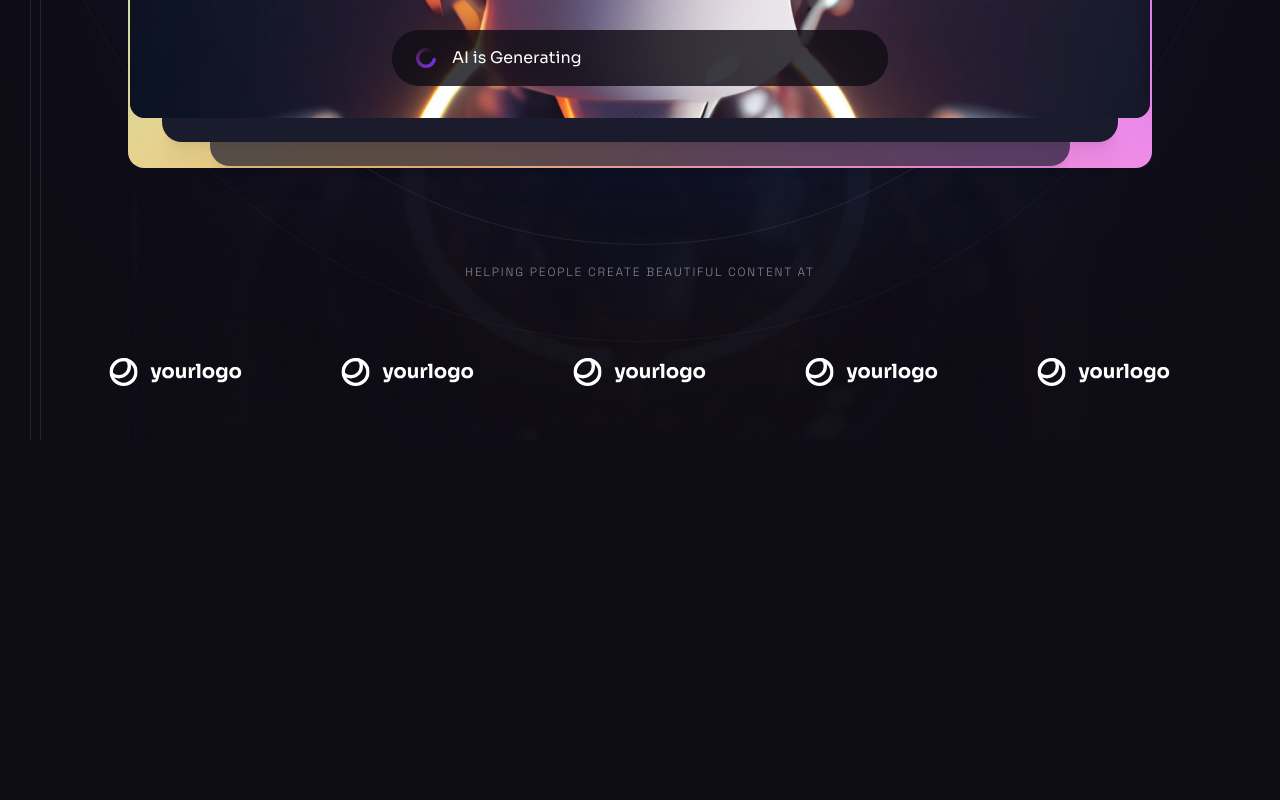
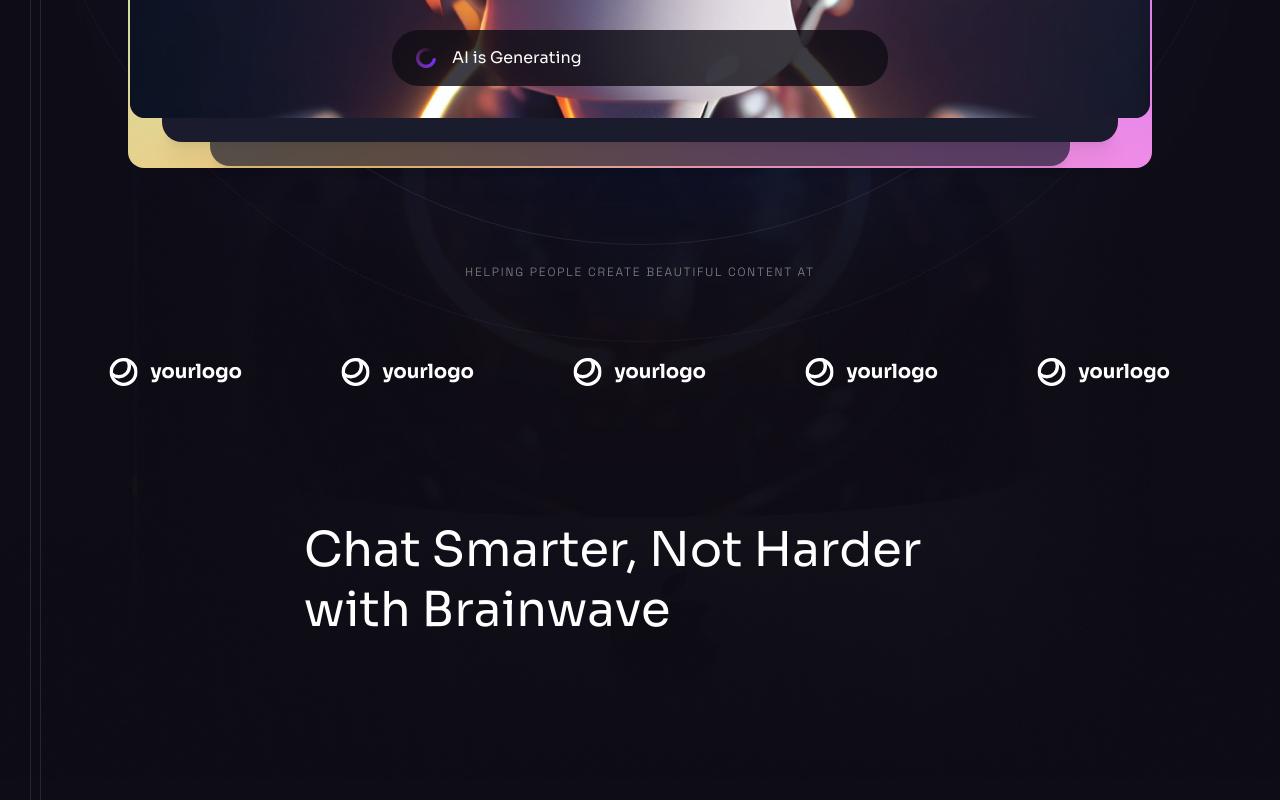
Before and after one commit to VovkEugene/landing-page-3, a React (Vite) app: page / in a window 1280 px wide. Shown: the part 974-1774 px from the top of the page. Before the commit the page ends 1414 px from the top, so only its background shows below. Built offline with nearby package versions, Linux system fonts and the light colour scheme.

Commit message:
create Heading and Benefits components

```diff
--- a/src/App.jsx
+++ b/src/App.jsx
@@ -1,4 +1,5 @@
 import ButtonGradient from "./assets/svg/ButtonGradient";
+import Benefits from "./components/Benefits";
 import Header from "./components/Header";
 import Hero from "./components/Hero";
 
@@ -8,6 +9,7 @@
       <div className="pt-[4.75rem] lg:pt-[5.25rem] overflow-hidden">
         <Header />
         <Hero />
+        <Benefits />
       </div>
       <ButtonGradient />
     </>
--- /dev/null
+++ b/src/components/Benefits.jsx
@@ -0,0 +1,17 @@
+import Section from "./Section";
+import Heading from "./Heading";
+
+const Benefits = () => {
+  return (
+    <Section id="features">
+      <div className="container relative z-2">
+        <Heading
+          title="Chat Smarter, Not Harder with Brainwave"
+          className="md:max-w-md lg:max-w-2xl"
+        />
+      </div>
+    </Section>
+  );
+};
+
+export default Benefits;
--- /dev/null
+++ b/src/components/Heading.jsx
@@ -0,0 +1,9 @@
+const Heading = ({ title, className }) => {
+  return (
+    <div className={`${className} max-w-[50rem] mx-auto lg:mb-20 mb-12`}>
+      {title && <h2 className="h2">{title}</h2>}
+    </div>
+  );
+};
+
+export default Heading;
```
